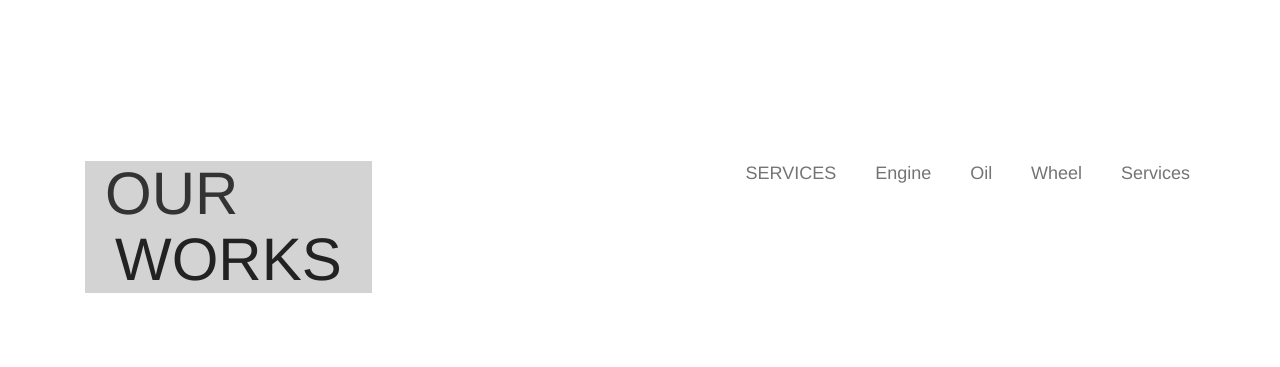
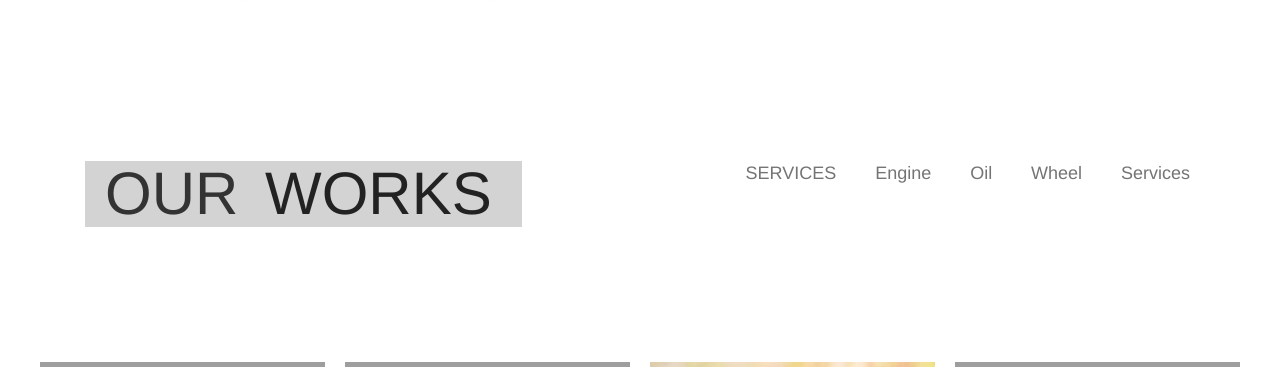
Before and after one commit to nessa1234/automotive, a Django app: page / in a window 1280 px wide. Shown: the part 3493-3860 px from the top of the page. Run offline with Django 3.2, Linux system fonts and the light colour scheme; some libraries are stand-ins or nearby versions; grey boxes are pictures that could not be loaded.

Commit message:
change in templates

```diff
--- a/templates/index.html
+++ b/templates/index.html
@@ -267,12 +267,12 @@
 	<div class="projects-section pb50 pt50">
 		<div class="container">
 			<div class="row">
-				<div class="col-lg-3">
+				<div class="col-lg-5">
 					<div class="section-title">
 						<h2 class="sp-title">OUR <span>WORKS</span></h2>
 					</div>
 				</div>
-				<div class="col-lg-9">
+				<div class="col-lg-7">
 					<ul class="projects-filter-nav">
 						<li class="btn-filter" data-filter="*">SERVICES</li>
 						<li class="btn-filter" data-filter=".rest">Engine</li>
```
